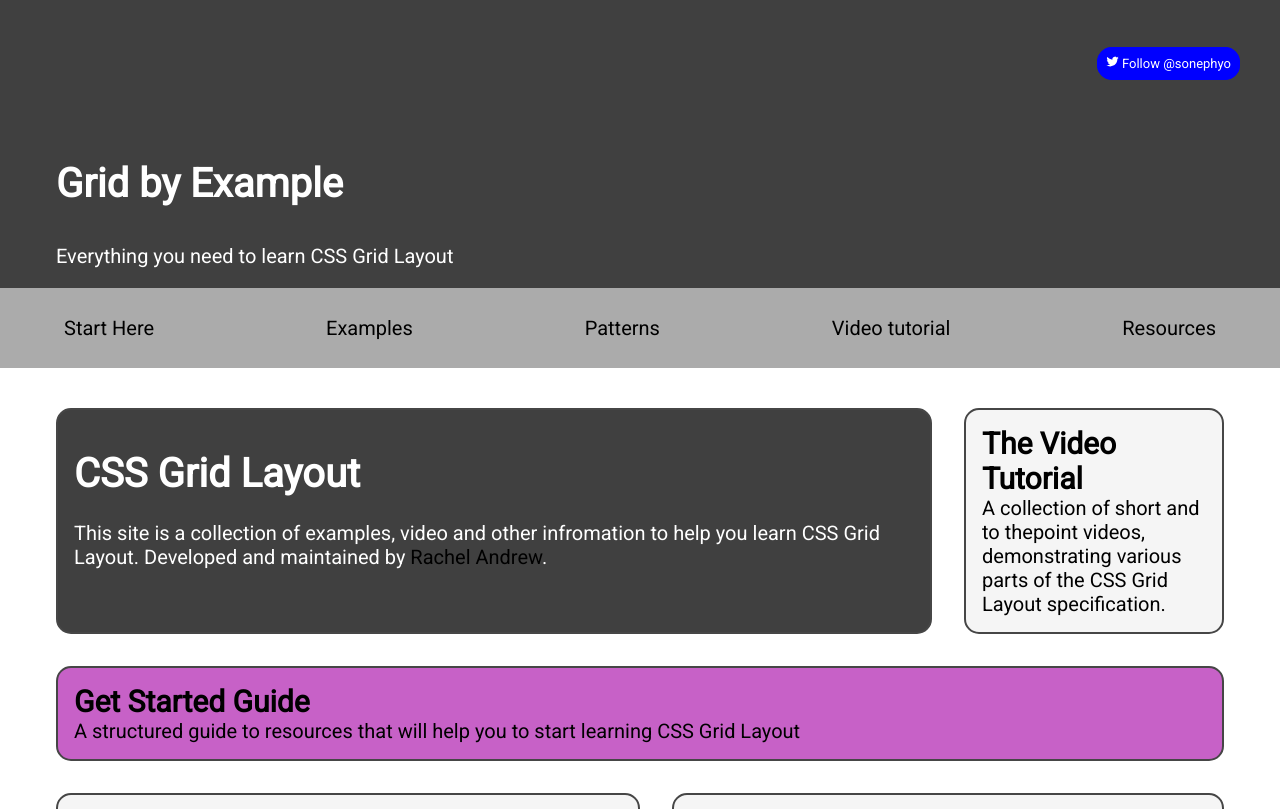
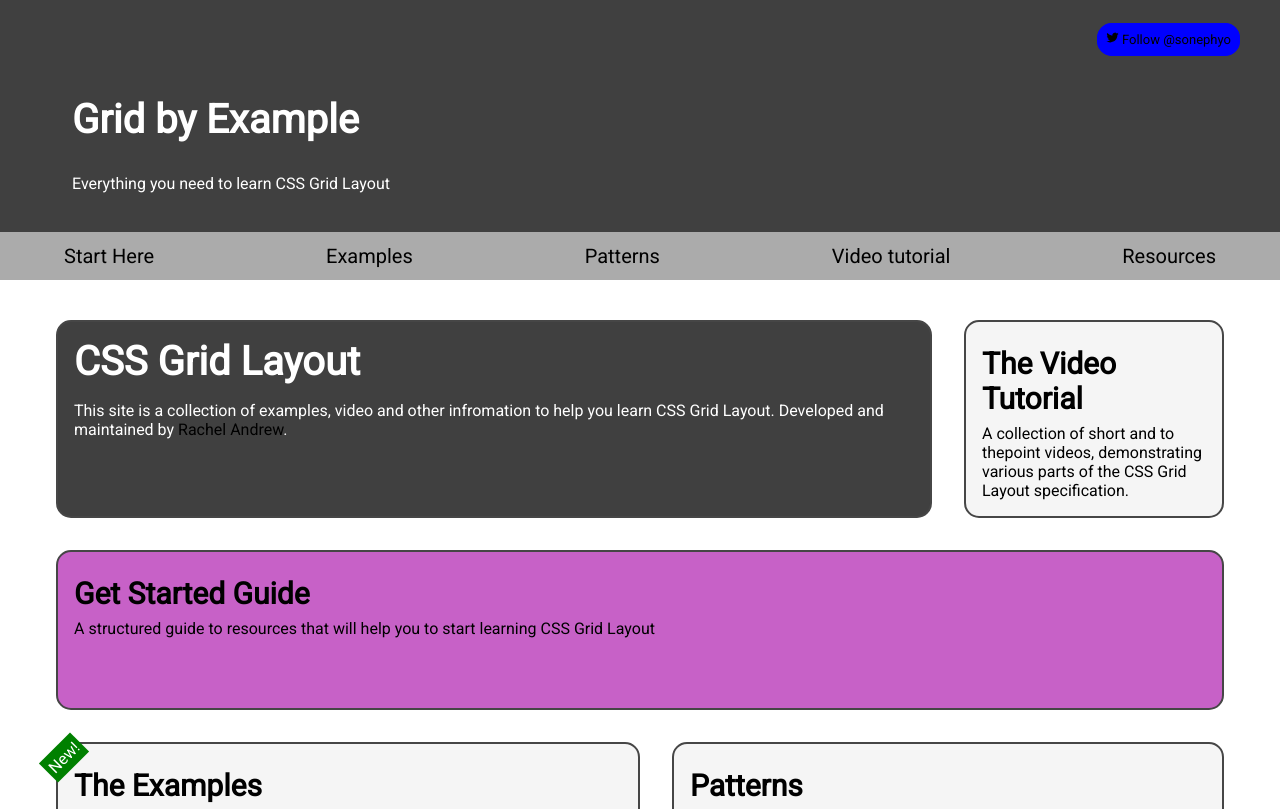
Before and after one commit to sonephyo/GridByExample-recreate-css, a plain HTML site: page index.html in a window 1280 px wide. Shown: the top 809 px of the page. Drawn offline with nearby package versions, Linux system fonts and the light colour scheme; a web font is replaced by a local one.

Commit message:
added NEW tag on a grid box

```diff
--- a/css/styles.css
+++ b/css/styles.css
@@ -15,7 +15,7 @@
     box-sizing: border-box;
  }
 
-a {
+a, a:visited {
     text-decoration: none;
     color: black;
 }
@@ -26,22 +26,35 @@ a {
     font-size: 1.25rem;
  }
 
+ p {
+    font-size: 1rem;
+ }
+
 
  /* Utility Classes */
 
+h1,h2 {
+    padding-bottom: 1rem;
+}
+
  h1 {
     font-size: var(--title-size);
-    padding: 1.5rem 0;
  }
 
-
+h2 {
+    padding: 0.5rem 0;
+}
 
  header {
     background-color: var(--header-color);
     padding: var(--major-padding);
+    padding-top: 1rem;
+    line-height: 3rem;
     position: relative;
-    line-height: 3rem;
+
  }
+
+
 
  /* Twitter link */
  .my-twitter-link {
@@ -62,8 +75,8 @@ a {
  /* Title */
 
  .title {
-    margin: 2rem auto;
-    padding: 1rem;
+    margin: 0 auto;
+    padding: 2rem;
     color: white;
  }
 
@@ -72,7 +85,7 @@ a {
 nav {
     background-color: rgba(245, 245, 245, 0.593);
     width: 100%;
-    padding: 1rem 4rem;
+    padding: 0 4rem;
     bottom: 0;
     left:0;
 
@@ -111,13 +124,13 @@ nav {
     border-radius: 15px;
     border: 2px solid rgb(70, 70, 70);
     background-color: whitesmoke;
+    min-height: 10rem;
  }
 
  section > article:nth-child(1) {
     grid-area: one;
     background-color: var(--header-color);
     color: white;
-
  }
  section > article:nth-child(2) {
     grid-area: two;
@@ -129,7 +142,21 @@ nav {
  }
  section > article:nth-child(4) {
     grid-area: four;
+    position: relative;
  }
+
+ .new-tag {
+    position: absolute;
+    transform: rotate(-45deg);
+    top:0;
+    left: -1rem;
+
+    background-color: green;
+    padding: 0.25rem;
+    font-size: 1rem;
+    color: white;
+ }
+
  section > article:nth-child(5) {
     grid-area: five;
  }
@@ -165,8 +192,13 @@ footer > div {
     padding: 2rem;
     margin: 0 auto;
     border-radius: 5px;
+    font-size: 1rem;
 }
 
 .footer-bullet-points {
     padding-left: 40px;
 }
+
+.footer-ending {
+    margin-top: 1rem;
+}
--- a/index.html
+++ b/index.html
@@ -54,7 +54,7 @@
         </article>
         <article>
             <a href="">
-                <aside>New!</aside>
+                <aside class="new-tag">New!</aside>
                 <h2>The Examples</h2>
             </a>
             <p>Small examples of the CSS Grid Layout specification. Each demostrates a feature of the specification. Includes new Subgrid examples!</p>
@@ -111,7 +111,10 @@
                 <li><a href="">Notist</a> -  slide sharing and much more. Create your public speaking portfolio.</li>
                 <li><a href="">The CSS Workshop</a> -  learn CSS Layout with me.</li>
             </ul>
-            <p>This site is hosted on <a href="">Netlify</a>, thanks to their free hosting for open source projects.</p>
+            <div class="footer-ending">
+
+                <p>This site is hosted on <a href="">Netlify</a>, thanks to their free hosting for open source projects.</p>
+            </div>
         </div>
     </footer>
 
```
